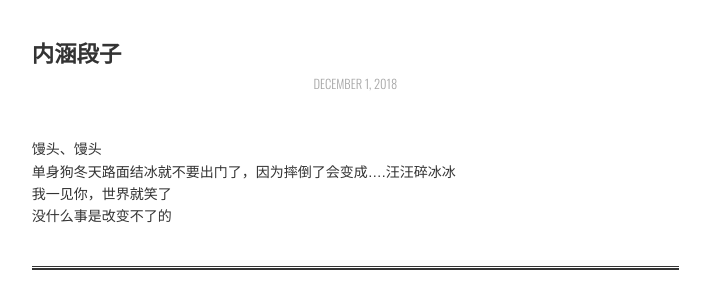
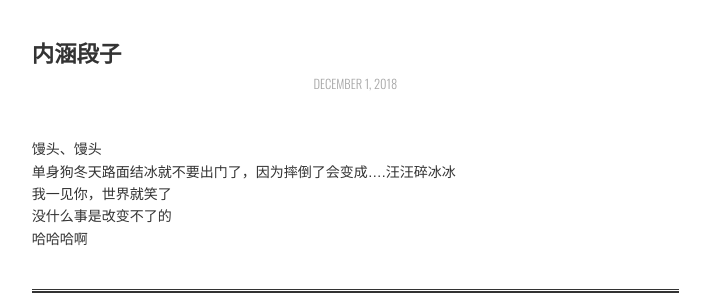
Before and after one commit to anxue688/anxue688.github.io, a plain HTML site: page index.html in a window 1280 px wide. Shown: the part 208-511 px from the top of the page, 118-823 px from the left. Drawn offline with nearby package versions, Linux system fonts and the light colour scheme; some packages are replaced by stand-ins of ours; no server answers; a script that the page names is missing.

Commit message:
Site updated: 2018-12-03 20:50:18

```diff
--- a/index.html
+++ b/index.html
@@ -130,7 +130,7 @@
     </div>
     <div class="article-entry" itemprop="articleBody">
 
-        <p>馒头、馒头<br>单身狗冬天路面结冰就不要出门了，因为摔倒了会变成….汪汪碎冰冰<br>我一见你，世界就笑了<br>没什么事是改变不了的</p>
+        <p>馒头、馒头<br>单身狗冬天路面结冰就不要出门了，因为摔倒了会变成….汪汪碎冰冰<br>我一见你，世界就笑了<br>没什么事是改变不了的<br>哈哈哈啊</p>
 
 
     </div>
```
Also changed, not shown: 2018/12/01/内涵段子/index.html (+5 -5 lines).
